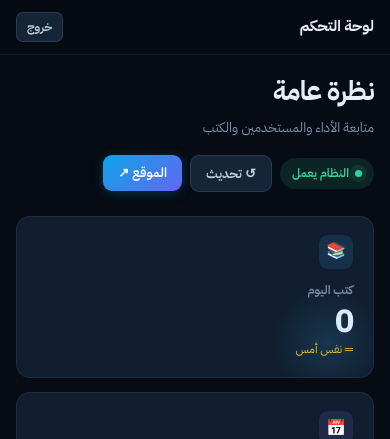
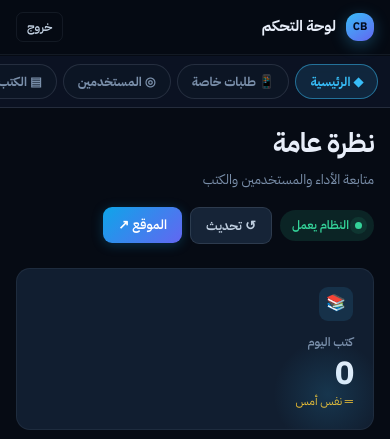
Before and after one commit to MahmedRahman/coloring_web, a Flask app: page /admin in a window 390 px wide. Shown: the top 439 px of the page. Run offline with Flask 3, Linux system fonts and the light colour scheme; the visitor is signed in with stand-in values (Sample User, id 1); data comes from the database, SQL or seed files in the repository; data that the repository does not hold is empty; parts of the project's set-up code (start-up, migrations or seed data) failed here and were passed over; some libraries are stand-ins or nearby versions.

Commit message:
fix: add mobile navigation bar & fix tab switching across all screen sizes
- Added sticky horizontal mobile navigation pill bar for small screens (<860px)
- Fixed desktop & mobile navigation click listeners with global event delegation
- Added explicit type=button and inline onclick handlers to all navigation buttons
- Handled popstate and hashchange for browser navigation

```diff
--- a/templates/admin.html
+++ b/templates/admin.html
@@ -314,6 +314,21 @@
     padding: 12px 16px; background: rgba(6,11,20,0.97);
     border-bottom: 1px solid var(--border); backdrop-filter: blur(12px);
   }
+  .mobile-nav-strip {
+    display: none; padding: 8px 12px; background: rgba(12,20,35,0.95);
+    border-bottom: 1px solid var(--border-2); overflow-x: auto;
+    gap: 6px; scrollbar-width: none; white-space: nowrap;
+    position: sticky; top: 56px; z-index: 25; backdrop-filter: blur(10px);
+  }
+  .mobile-nav-strip::-webkit-scrollbar { display: none; }
+  .mobile-nav-btn {
+    padding: 7px 14px; border-radius: 999px; border: 1px solid var(--border-2);
+    background: var(--bg-2); color: var(--muted); font-size: 12.5px; font-weight: 700;
+    cursor: pointer; transition: all .18s; display: inline-flex; align-items: center; gap: 6px;
+  }
+  .mobile-nav-btn.active {
+    background: var(--primary-dim); color: var(--primary); border-color: rgba(56,189,248,0.5);
+  }
 
   /* Modal */
   .modal-overlay {
@@ -374,6 +389,7 @@
   @media (max-width: 860px) {
     .sidebar { display: none; }
     .mobile-bar { display: flex; align-items: center; justify-content: space-between; }
+    .mobile-nav-strip { display: flex; }
     .main { padding: 16px 16px 48px; }
     .kpis { grid-template-columns: repeat(2, 1fr); }
   }
@@ -700,10 +716,21 @@
 
 <!-- Mobile bar -->
 <div class="mobile-bar">
-  <strong style="font-size:15px">لوحة التحكم</strong>
+  <div style="display:flex;align-items:center;gap:10px">
+    <div class="logo-mark" style="width:28px;height:28px;font-size:11px">CB</div>
+    <strong style="font-size:15px;color:var(--text)">لوحة التحكم</strong>
+  </div>
   <form method="post" action="{{ url_for('admin_logout') }}" style="margin:0">
-    <button class="btn btn-sm" type="submit">خروج</button>
+    <button class="btn btn-sm btn-ghost" type="submit">خروج</button>
   </form>
+</div>
+<div class="mobile-nav-strip">
+  <button type="button" class="mobile-nav-btn active" data-section="overview" onclick="showSection('overview')">◆ الرئيسية</button>
+  <button type="button" class="mobile-nav-btn" data-section="special-orders" onclick="showSection('special-orders')">📱 طلبات خاصة</button>
+  <button type="button" class="mobile-nav-btn" data-section="users" onclick="showSection('users')">◎ المستخدمين</button>
+  <button type="button" class="mobile-nav-btn" data-section="books" onclick="showSection('books')">▤ الكتب</button>
+  <button type="button" class="mobile-nav-btn" data-section="payments" onclick="showSection('payments')">💳 المدفوعات</button>
+  <button type="button" class="mobile-nav-btn" data-section="jobs" onclick="showSection('jobs')">✦ الوظائف</button>
 </div>
 
 <div class="shell">
@@ -716,22 +743,22 @@
 
     <div class="nav-label">القائمة</div>
     <nav>
-      <button class="nav-item active" data-section="overview">
+      <button type="button" class="nav-item active" data-section="overview" onclick="showSection('overview')">
         <span class="nav-ico">◆</span> نظرة عامة
       </button>
-      <button class="nav-item" data-section="users">
+      <button type="button" class="nav-item" data-section="users" onclick="showSection('users')">
         <span class="nav-ico">◎</span> المستخدمون
       </button>
-      <button class="nav-item" data-section="books">
+      <button type="button" class="nav-item" data-section="books" onclick="showSection('books')">
         <span class="nav-ico">▤</span> الكتب
       </button>
-      <button class="nav-item" data-section="payments">
+      <button type="button" class="nav-item" data-section="payments" onclick="showSection('payments')">
         <span class="nav-ico">💳</span> المدفوعات
       </button>
-      <button class="nav-item" data-section="jobs">
+      <button type="button" class="nav-item" data-section="jobs" onclick="showSection('jobs')">
         <span class="nav-ico">✦</span> الوظائف
       </button>
-      <button class="nav-item" data-section="special-orders" id="nav-special-orders">
+      <button type="button" class="nav-item" data-section="special-orders" id="nav-special-orders" onclick="showSection('special-orders')">
         <span class="nav-ico">📱</span> طلبات خاصة
       </button>
     </nav>
@@ -1333,15 +1360,36 @@ const sectionMeta = {
 
 function showSection(id) {
   if (!sectionMeta[id]) id = 'overview';
+
+  // Hide all sections, show active section
   document.querySelectorAll('.section').forEach(s => s.classList.remove('active'));
-  document.querySelectorAll('.nav-item[data-section]').forEach(a => a.classList.remove('active'));
-  const sec = document.getElementById('section-' + id);
-  if (sec) sec.classList.add('active');
-  document.querySelectorAll(`[data-section="${id}"]`).forEach(el => el.classList.add('active'));
-  document.getElementById('page-title').textContent = sectionMeta[id].title;
-  document.getElementById('page-sub').textContent   = sectionMeta[id].sub;
-  history.replaceState(null, '', '#' + id);
-  if (id === 'special-orders') loadOrders();
+  const targetSec = document.getElementById('section-' + id);
+  if (targetSec) targetSec.classList.add('active');
+
+  // Highlight active state on all nav elements (desktop sidebar + mobile strip)
+  document.querySelectorAll('[data-section]').forEach(el => {
+    if (el.getAttribute('data-section') === id) {
+      el.classList.add('active');
+    } else {
+      el.classList.remove('active');
+    }
+  });
+
+  // Update header text
+  const titleEl = document.getElementById('page-title');
+  const subEl   = document.getElementById('page-sub');
+  if (titleEl && sectionMeta[id]) titleEl.textContent = sectionMeta[id].title;
+  if (subEl && sectionMeta[id])   subEl.textContent   = sectionMeta[id].sub;
+
+  // Update URL hash
+  if (location.hash !== '#' + id) {
+    history.pushState(null, '', '#' + id);
+  }
+
+  // Auto load special orders if selected
+  if (id === 'special-orders') {
+    loadOrders();
+  }
 }
 
 function showToast(msg, type = '') {
@@ -2064,8 +2112,16 @@ function openLightbox(src) {
 }
 
 /* ─── Navigation & Hash Listener Initialization ─── */
-document.querySelectorAll('[data-section]').forEach(el => {
-  el.addEventListener('click', e => { e.preventDefault(); showSection(el.dataset.section); });
+// Global Event Delegation for data-section elements
+document.addEventListener('click', (e) => {
+  const target = e.target.closest('[data-section]');
+  if (target) {
+    const secId = target.getAttribute('data-section');
+    if (secId) {
+      e.preventDefault();
+      showSection(secId);
+    }
+  }
 });
 
 window.addEventListener('hashchange', () => {
@@ -2073,9 +2129,22 @@ window.addEventListener('hashchange', () => {
   showSection(sectionMeta[h] ? h : 'overview');
 });
 
-// Initial tab activation on page load
-const initialHash = (location.hash || '#overview').slice(1);
-showSection(sectionMeta[initialHash] ? initialHash : 'overview');
+window.addEventListener('popstate', () => {
+  const h = (location.hash || '#overview').slice(1);
+  showSection(sectionMeta[h] ? h : 'overview');
+});
+
+// Initial tab activation on DOM ready
+document.addEventListener('DOMContentLoaded', () => {
+  const initialHash = (location.hash || '#overview').slice(1);
+  showSection(sectionMeta[initialHash] ? initialHash : 'overview');
+});
+
+// Immediate execution fallback
+(function() {
+  const initialHash = (location.hash || '#overview').slice(1);
+  showSection(sectionMeta[initialHash] ? initialHash : 'overview');
+})();
 </script>
 </body>
 </html>
```
